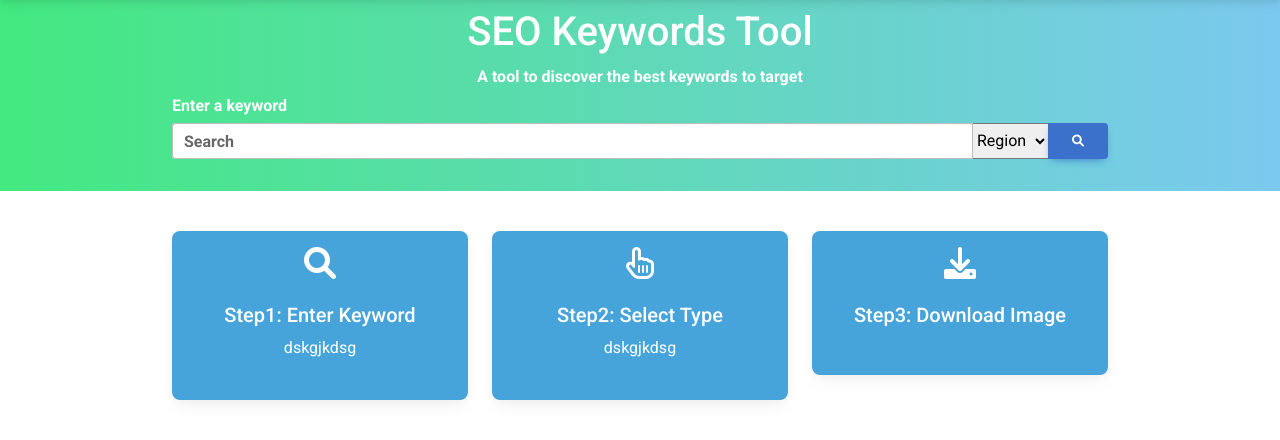
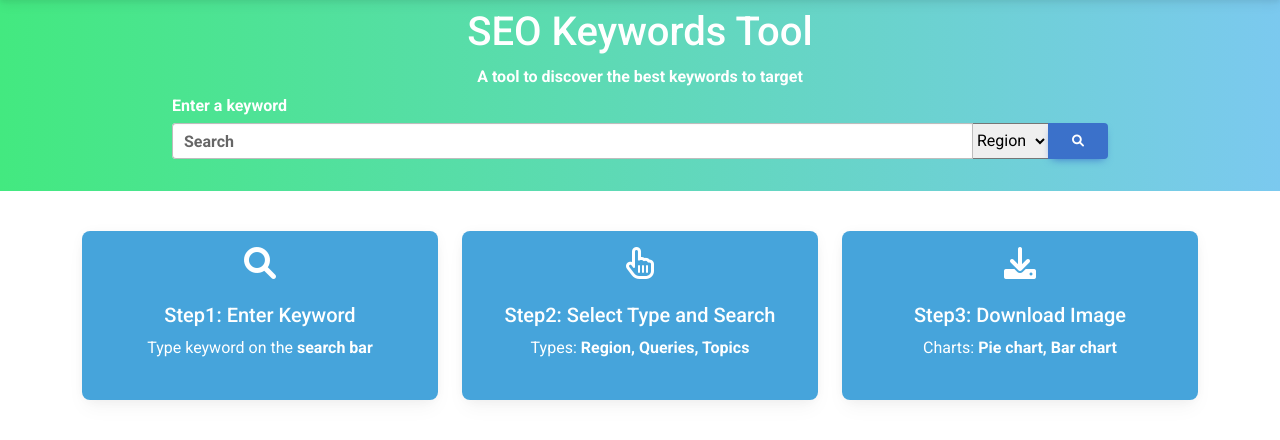
Before and after one commit to williamkoh0206/SEO-Keywords-Planner, a Flask app: page / in a window 1280 px wide. Shown: the part 59-499 px from the top of the page. Run offline with Flask 3, Linux system fonts and the light colour scheme; a user stored in the database is signed in; some libraries are stand-ins or nearby versions.

Commit message:
updated the route for live searching and the steps description

```diff
--- a/app.py
+++ b/app.py
@@ -30,10 +30,11 @@ def home():
 @app.route('/<keyword>/<type>', methods=['GET', 'POST'])
 def keyword_search(keyword,type):
     username = session.get('username')
+    logged_in = True
     if request.method == 'POST':
         updated_keyword = request.form.get('keyword')
         updated_type = request.form.get('type')
-        return redirect(url_for('keyword_search', keyword=updated_keyword, type=updated_type,logged_in=True,username=username))
+        return redirect(url_for('keyword_search', keyword=updated_keyword, type=updated_type))
 
     data_list = fetch_data(keyword,type)
     if type == 'GEO_MAP_0':
@@ -48,7 +49,7 @@ def keyword_search(keyword,type):
     if len(data_list) > 0:
         image_filename = data_list[-1].get("image_filename")
         data_list = data_list[:-1]
-    return render_template('home.html', data_list=data_list, image_filename=image_filename,type=type,keyword = keyword,top3_data=top3_data,active_page='home',logged_in=True,username=username)
+    return render_template('home.html', data_list=data_list, image_filename=image_filename,type=type,keyword = keyword,top3_data=top3_data,active_page='home',logged_in=logged_in, username=username)
 
 @app.route("/demo",methods = ['GET','POST'])
 def demo():
@@ -109,7 +110,6 @@ def login():
 
         for user in existing_users:
             if user['username'] == username and user['password'] == password:
-                #session['username'] = user['username']
                 session['username'] = user['username']
                 return redirect(url_for('home'))
 
--- a/static/users/users.json
+++ b/static/users/users.json
@@ -1,7 +1,7 @@
 [
     {
         "username": "123",
-        "password": "456",
+        "password": "132",
         "email": "123@gmail.com"
     },
     {
--- a/templates/home.html
+++ b/templates/home.html
@@ -29,14 +29,14 @@
   <div class="spinner-border text-primary" role="status"></div>
 </div>
 {% if not keyword%}
-<div class="container mt-4">
+<div class="container-lg mt-4">
   <div class="row card-deck">
     <div class="col-lg-4 text-center py-3">
       <div class="card py-3 steps-section">
         <i class="fas fa-search fa-2x"></i>
         <div class="card-body">
           <h5 class="card-title">Step1: Enter Keyword</h5>
-          <p class="card-text">dskgjkdsg</p>
+          <p class="card-text">Type keyword on the <span class="fw-bold">search bar</span></p>
         </div>
       </div>
     </div>
@@ -44,8 +44,8 @@
       <div class="card py-3 steps-section">
         <i class="fa-regular fa-hand-pointer fa-2x"></i>
         <div class="card-body">
-          <h5 class="card-title">Step2: Select Type</h5>
-          <p class="card-text">dskgjkdsg</p>
+          <h5 class="card-title">Step2: Select Type and Search</h5>
+          <p class="card-text">Types: <span class='fw-bold'>Region, Queries, Topics</span></p>
         </div>
       </div>
     </div>
@@ -54,6 +54,7 @@
         <i class="fa-solid fa-download fa-2x"></i>
         <div class="card-body">
           <h5 class="card-title">Step3: Download Image</h5>
+          <p class="card-text">Charts: <span class="fw-bold">Pie chart, Bar chart</span></p>
         </div>
       </div>
     </div>
```
Also changed, not shown: templates/demo.html (+5 -2 lines).
